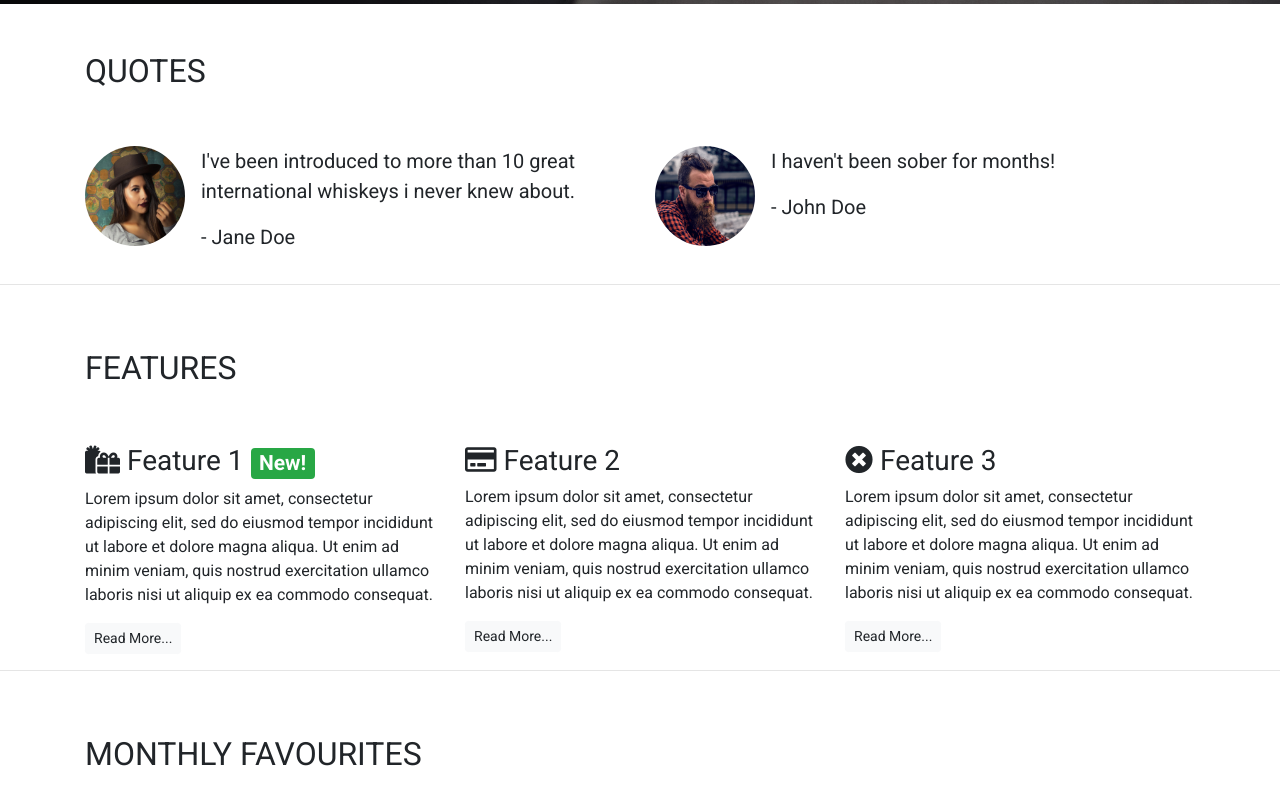
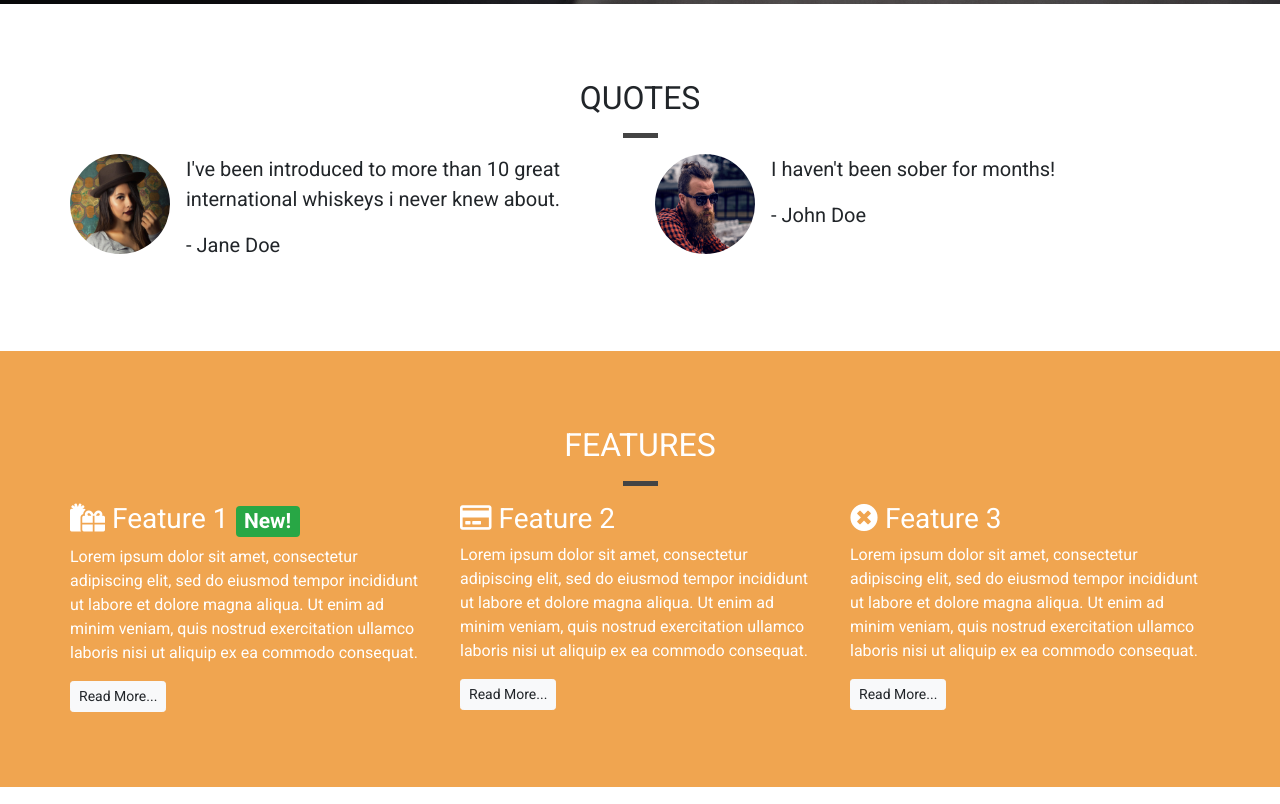
Before and after one commit to lakpagd/bootstrap-webpage, a plain HTML site: page index.html in a window 1280 px wide. Shown: the part 796-1600 px from the top of the page. Drawn offline with nearby package versions, Linux system fonts and the light colour scheme.

Commit message:
fix: fixed quotes & features header, & added bg-color to features

```diff
--- a/assets/css/style.css
+++ b/assets/css/style.css
@@ -1,5 +1,12 @@
 body {
 	font-family: "Roboto", sans-serif;
+}
+
+.container-wrapper {}
+
+.container-wrapper--orange {
+    background-color: #f0a550;
+    color: #ffffff;
 }
 
 /* Alert Container */
@@ -49,6 +56,7 @@ body {
 .qoutes-conatiner {
 }
 
+
 /* Features */
 
 .features-container {
@@ -56,6 +64,24 @@ body {
 
 /* Monthly Favourite */
 .monthly-fav-container {
+}
+
+/* Page headers */
+
+.page-header {
+    margin-bottom: 0;
+    border-bottom: 0;
+    text-align: center;
+}
+
+.page-header h2 {
+    margin-bottom: 0;
+}
+
+/* Content container */
+
+.content-container {
+    padding: 75px 0;
 }
 
 /* Block-divider */
@@ -106,7 +132,7 @@ body {
 	width: 160px;
 }
 
-.btn--red {
+.btn--orange {
 	color: #ffffff;
 	background-color: #f0a550;
 	border-color: #f0a550;
--- a/index.html
+++ b/index.html
@@ -94,7 +94,9 @@
 					<p class="navbar-text my-auto mr-2">
 						<i>Great whiskey deliverd to your doorstep!</i>
 					</p>
-					<a href="/login" class="btn btn--cta btn--red">Sign In / Sign Up</a>
+					<a href="/login" class="btn btn--cta btn--orange"
+						>Sign In / Sign Up</a
+					>
 				</div>
 			</nav>
 		</div>
@@ -119,7 +121,7 @@
 						</p>
 						<button
 							type="button"
-							class="btn btn-lg btn--cta btn--red"
+							class="btn btn-lg btn--cta btn--orange"
 							data-toggle="modal"
 							data-target="#signupModal"
 						>
@@ -138,11 +140,13 @@
 		<!-- /.Callout -->
 
 		<!-- Quotes -->
-		<div class="container quotes-container">
+		<div class="container-wrapper">
+			<div class="container quotes-container content-container">
 				<section class="quotes">
 					<div class="row">
-					<div class="col-12 my-5">
+						<div class="col-12 page-header">
 							<h2 class="text-uppercase">Quotes</h2>
+							<hr class="block-divider block-divider--short" />
 						</div>
 					</div>
 					<div class="row">
@@ -191,33 +195,38 @@
 					</div>
 				</section>
 			</div>
+		</div>
 		<!-- /.Quotes -->
 
-		<hr />
-
 		<!-- Features -->
-		<div class="container features-container">
+		<div class="container-wrapper container-wrapper--orange">
+			<div class="container features-container content-container">
 				<section class="features">
 					<div class="row">
-					<div class="col-12 my-5">
+						<div class="col-12 page-header">
 							<h2 class="text-uppercase">Features</h2>
+							<hr class="block-divider block-divider--short" />
 						</div>
 					</div>
 					<div class="row">
 						<div class="col-12 col-md-6 col-lg-4">
 							<div class="feature">
 								<h3>
-								<i class="fas fa-gifts d-none d-sm-inline"></i>
+									<i
+										class="fas fa-gifts d-none d-sm-inline"
+									></i>
 									Feature 1
-								<span class="badge badge-success">New!</span>
+									<span class="badge badge-success"
+										>New!</span
+									>
 								</h3>
 								<p>
 									Lorem ipsum dolor sit amet, consectetur
 									adipiscing elit, sed do eiusmod tempor
-								incididunt ut labore et dolore magna aliqua. Ut
-								enim ad minim veniam, quis nostrud exercitation
-								ullamco laboris nisi ut aliquip ex ea commodo
-								consequat.
+									incididunt ut labore et dolore magna aliqua.
+									Ut enim ad minim veniam, quis nostrud
+									exercitation ullamco laboris nisi ut aliquip
+									ex ea commodo consequat.
 								</p>
 								<button class="btn btn-sm btn-light">
 									Read More...
@@ -235,10 +244,10 @@
 								<p>
 									Lorem ipsum dolor sit amet, consectetur
 									adipiscing elit, sed do eiusmod tempor
-								incididunt ut labore et dolore magna aliqua. Ut
-								enim ad minim veniam, quis nostrud exercitation
-								ullamco laboris nisi ut aliquip ex ea commodo
-								consequat.
+									incididunt ut labore et dolore magna aliqua.
+									Ut enim ad minim veniam, quis nostrud
+									exercitation ullamco laboris nisi ut aliquip
+									ex ea commodo consequat.
 								</p>
 								<button class="btn btn-sm btn-light">
 									Read More...
@@ -256,10 +265,10 @@
 								<p>
 									Lorem ipsum dolor sit amet, consectetur
 									adipiscing elit, sed do eiusmod tempor
-								incididunt ut labore et dolore magna aliqua. Ut
-								enim ad minim veniam, quis nostrud exercitation
-								ullamco laboris nisi ut aliquip ex ea commodo
-								consequat.
+									incididunt ut labore et dolore magna aliqua.
+									Ut enim ad minim veniam, quis nostrud
+									exercitation ullamco laboris nisi ut aliquip
+									ex ea commodo consequat.
 								</p>
 								<button class="btn btn-sm btn-light">
 									Read More...
@@ -269,9 +278,8 @@
 					</div>
 				</section>
 			</div>
+		</div>
 		<!-- /.Features -->
-
-		<hr />
 
 		<!-- Monthly Favourites -->
 		<div class="container monthly-fav-container">
```
Lines whose indentation alone changed are shown as unchanged.
